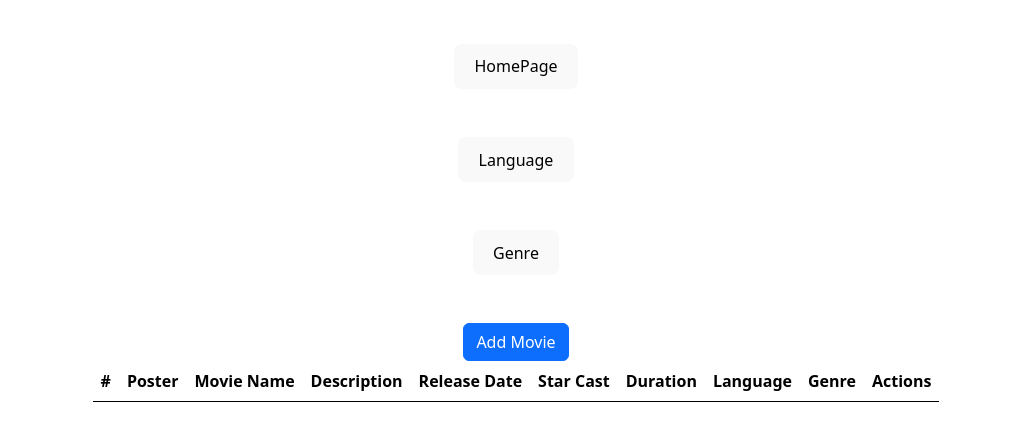
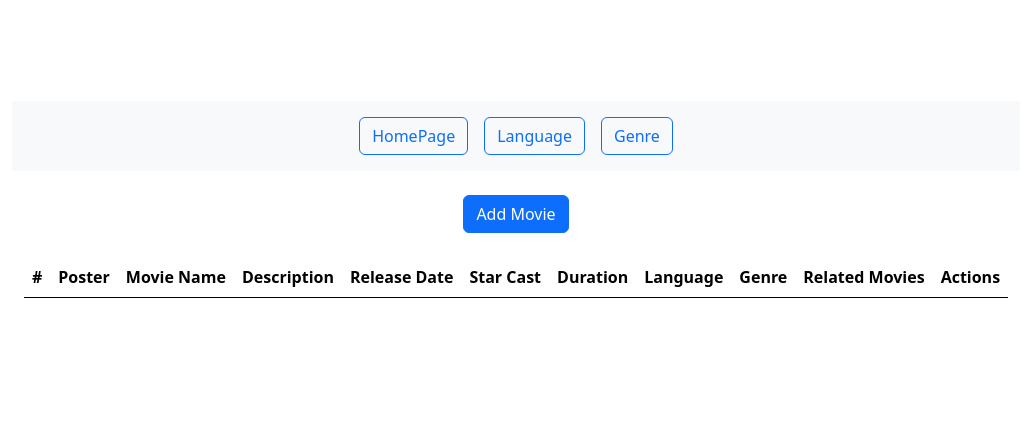
Before and after one commit to rezuanhossain/react_movie_app, a React (Vite) app: page /admin in a window 1280 px wide. Shown: the part 193-634 px from the top of the page, without its empty margins (124-1155 px from the left). Built offline with nearby package versions, Linux system fonts and the light colour scheme.

Commit message:
show related movies data in addmovie page & update movie details page

```diff
--- a/src/pages/AddMovie.jsx
+++ b/src/pages/AddMovie.jsx
@@ -6,13 +6,7 @@ import '../App.css';
 import { Link } from "react-router-dom";
 import { MultiSelect } from "react-multi-select-component";
 
-
 const genreOptions = [];
-    const options = [
-        { label: "Grapes 🍇", value: "grapes" },
-        { label: "Mango 🥭", value: "mango" },
-        { label: "Strawberry 🍓", value: "strawberry", disabled: true },
-      ];
 
 const AddMovie = () => {
     const [inputs, setInputs] = useState({});
@@ -24,11 +18,8 @@ const AddMovie = () => {
     const [editIndex, setEditIndex] = useState(null);
     const [selectedCategory, setSelectedCategory] = useState("");
     const [categories, setCategories] = useState([]);
-    const [selectedGenre, setSelectedGenre] = useState("");
-
     const [selectedGenres, setSelectedGenres] = useState([]);
-
-
+    const [selectedExistingMovies, setSelectedExistingMovies] = useState([]);
 
     useEffect(() => {
         const storedMovieData = JSON.parse(window.localStorage.getItem('movieData'));
@@ -42,17 +33,15 @@ const AddMovie = () => {
         }
         const storedGenres = JSON.parse(window.localStorage.getItem('genres'));
         if (storedGenres) {
-
             storedGenres.map((genre) => {
-                if (!genreOptions.find(item=> item.value === genre)) {
+                if (!genreOptions.find(item => item.value === genre)) {
                     let genreObj = {
                         label: genre,
                         value: genre
                     }
-
-                    genreOptions.push(genreObj)
+                    genreOptions.push(genreObj);
                 }
-            })
+            });
         }
     }, []);
 
@@ -66,13 +55,20 @@ const AddMovie = () => {
         event.preventDefault();
         let oldData = JSON.parse(window.localStorage.getItem('movieData')) ?? [];
 
-        // Ensure trailer URL is in embed format
         let trailerUrl = inputs.trailer;
         if (trailerUrl.includes("watch?v=")) {
             trailerUrl = trailerUrl.replace("watch?v=", "embed/");
         }
 
-        const movieDetails = { ...inputs, trailer: trailerUrl, release_date: startDate, category: selectedCategory, genres: selectedGenres, additional_images: additionalImages };
+        const movieDetails = {
+            ...inputs,
+            trailer: trailerUrl,
+            release_date: startDate,
+            category: selectedCategory,
+            genres: selectedGenres,
+            additional_images: additionalImages,
+            existing_movies: selectedExistingMovies.map(movie => movie.value)
+        };
 
         if (editIndex !== null) {
             oldData[editIndex] = movieDetails;
@@ -90,6 +86,7 @@ const AddMovie = () => {
         setEditIndex(null);
         setSelectedCategory("");
         setSelectedGenres([]);
+        setSelectedExistingMovies([]);
     };
 
     const handleDelete = (index) => {
@@ -108,6 +105,7 @@ const AddMovie = () => {
         setShowModal(true);
         setSelectedCategory(movie.category || "");
         setSelectedGenres(movie.genres || []);
+        setSelectedExistingMovies(movie.existing_movies ? movie.existing_movies.map(movieName => ({ label: movieName, value: movieName })) : []);
     };
 
     let base64String = "";
@@ -144,18 +142,25 @@ const AddMovie = () => {
         });
     };
 
+    const movieOptions = movieData.map(movie => ({
+        label: movie.movie_name,
+        value: movie.movie_name
+    }));
+
     return (
         <div>
-            <div className='m-5'>
-                <Link to={'/'}><button>HomePage</button></Link>
+            <header className="bg-light py-3 mb-4">
+                <div className="container">
+                    <div className="d-flex justify-content-center">
+                        <Link to={'/'} className="btn btn-outline-primary mx-2">HomePage</Link>
+                        <Link to={'/category'} className="btn btn-outline-primary mx-2">Language</Link>
+                        <Link to={'/genre'} className="btn btn-outline-primary mx-2">Genre</Link>
                     </div>
-            <div className='m-5'>
-                <Link to={'/category'}><button>Language</button></Link>
                 </div>
-            <div className='m-5'>
-                <Link to={'/genre'}><button>Genre</button></Link>
-            </div>
-            <button type="button" className="btn btn-primary" data-bs-toggle="modal" data-bs-target="#exampleModal" data-bs-whatever="@mdo" onClick={() => setShowModal(true)}>Add Movie</button>
+            </header>
+
+            <div className="container">
+                <button type="button" className="btn btn-primary mb-4" data-bs-toggle="modal" data-bs-target="#exampleModal" data-bs-whatever="@mdo" onClick={() => setShowModal(true)}>Add Movie</button>
                 {showModal && (
                     <div className="modal fade show" id="exampleModal" tabIndex="-1" aria-labelledby="exampleModalLabel" aria-modal="true" role="dialog" style={{ display: 'block' }}>
                         <div className="modal-dialog">
@@ -202,7 +207,7 @@ const AddMovie = () => {
                                             <DatePicker selected={startDate} onChange={(date) => setStartDate(date)} required />
                                         </div>
                                         <div className="mb-3">
-                                        <label htmlFor="category" className="form-label">Category</label>
+                                            <label htmlFor="category" className="form-label">Language</label>
                                             <select className="form-control" id="category" value={selectedCategory} onChange={(e) => setSelectedCategory(e.target.value)} required>
                                                 <option value="">Select a category</option>
                                                 {categories.map((category, index) => (
@@ -212,6 +217,7 @@ const AddMovie = () => {
                                         </div>
 
                                         <div className='mb-3'>
+                                            <label htmlFor="category" className="form-label">Genres</label>
                                             <MultiSelect
                                                 options={genreOptions}
                                                 value={selectedGenres}
@@ -219,6 +225,17 @@ const AddMovie = () => {
                                                 labelledBy="Select Genres"
                                             />
                                         </div>
+
+                                        <div className="mb-3">
+                                            <label htmlFor="existingMovies" className="form-label">Related Movies</label>
+                                            <MultiSelect
+                                                options={movieOptions}
+                                                value={selectedExistingMovies}
+                                                onChange={setSelectedExistingMovies}
+                                                labelledBy="Select Existing Movies"
+                                            />
+                                        </div>
+
                                         <div className="mb-3">
                                             <label htmlFor="trailer" className="form-label">Trailer Link</label>
                                             <input type="text" className="form-control" id="trailer" name="trailer" value={inputs.trailer || ""} onChange={handleChange} required />
@@ -243,6 +260,7 @@ const AddMovie = () => {
                             <th scope="col">Duration</th>
                             <th scope="col">Language</th>
                             <th scope="col">Genre</th>
+                            <th scope="col">Related Movies</th>
                             <th scope="col">Actions</th>
                         </tr>
                     </thead>
@@ -262,9 +280,12 @@ const AddMovie = () => {
                                     <td>{movie.star_cast}</td>
                                     <td>{movie.duration}</td>
                                     <td>{movie.category}</td>
-                                <td>{movie.genres?.map((genre)=>{
-                                    return <div><span> {genre?.label} </span> <br /></div>
-                                })}</td>
+                                    <td>{movie.genres?.map((genre, index) => (
+                                        <div key={index}><span>{genre?.label}</span><br /></div>
+                                    ))}</td>
+                                    <td>{movie.existing_movies?.map((relatedMovie, index) => (
+                                        <div key={index}>{relatedMovie}</div>
+                                    ))}</td>
                                     <td>
                                         <button className="btn btn-danger" onClick={() => handleDelete(index)}>Delete</button>
                                         <button className="btn btn-success" onClick={() => handleEdit(index)}>Edit</button>
@@ -275,6 +296,7 @@ const AddMovie = () => {
                     </tbody>
                 </table>
             </div>
+        </div>
     );
 }
 
--- a/src/pages/MovieDetail.jsx
+++ b/src/pages/MovieDetail.jsx
@@ -34,13 +34,15 @@ const MovieDetail = () => {
               <p>Star Cast: {movie.star_cast}</p>
               <p>Duration: {movie.duration}</p>
               <p>Category: {movie.category}</p>
-              <p>Genre: {movie.genre}</p>
+              <p>Genre: {movie.genres.map((genre) => genre.label).join(', ')}</p>
             </div>
           )}
 
           {activeTab === 'trailer' && (
             <div>
-              <h4>Trailer</h4>
+              <h1>{movie.movie_name}</h1>
+              <img src={movie.poster} alt={movie.movie_name} className="img-fluid rounded-start mb-3" />
+              <br />
               <iframe
                 width="560"
                 height="315"
@@ -55,7 +57,9 @@ const MovieDetail = () => {
 
           {activeTab === 'gallery' && (
             <div>
-              <h4>Gallery</h4>
+              <h1>{movie.movie_name}</h1>
+              <img src={movie.poster} alt={movie.movie_name} className="img-fluid rounded-start mb-3" />
+              <br />
               {movie.additional_images && movie.additional_images.map((image, index) => (
                 <img key={index} src={image} alt={`Additional ${index}`} className="img-fluid rounded-start" />
               ))}
@@ -64,7 +68,9 @@ const MovieDetail = () => {
 
           {activeTab === 'link' && (
             <div>
-              <h4>Links</h4>
+              <h1>{movie.movie_name}</h1>
+              <img src={movie.poster} alt={movie.movie_name} className="img-fluid rounded-start mb-3" />
+              <br />
               {movie.links && movie.links.map((link, index) => (
                 <p key={index}><a href={link.url} target="_blank" rel="noopener noreferrer">{link.label}</a></p>
               ))}
```
Lines whose indentation alone changed are shown as unchanged.
